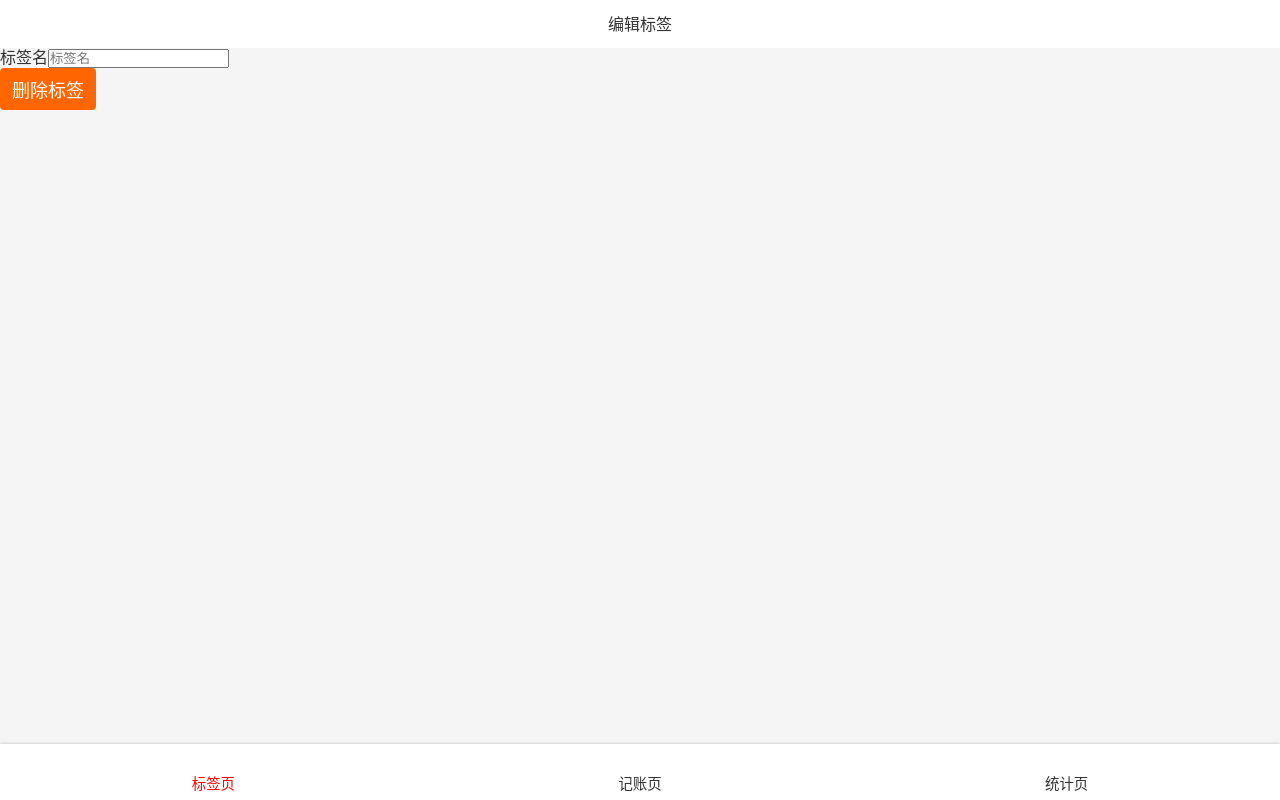
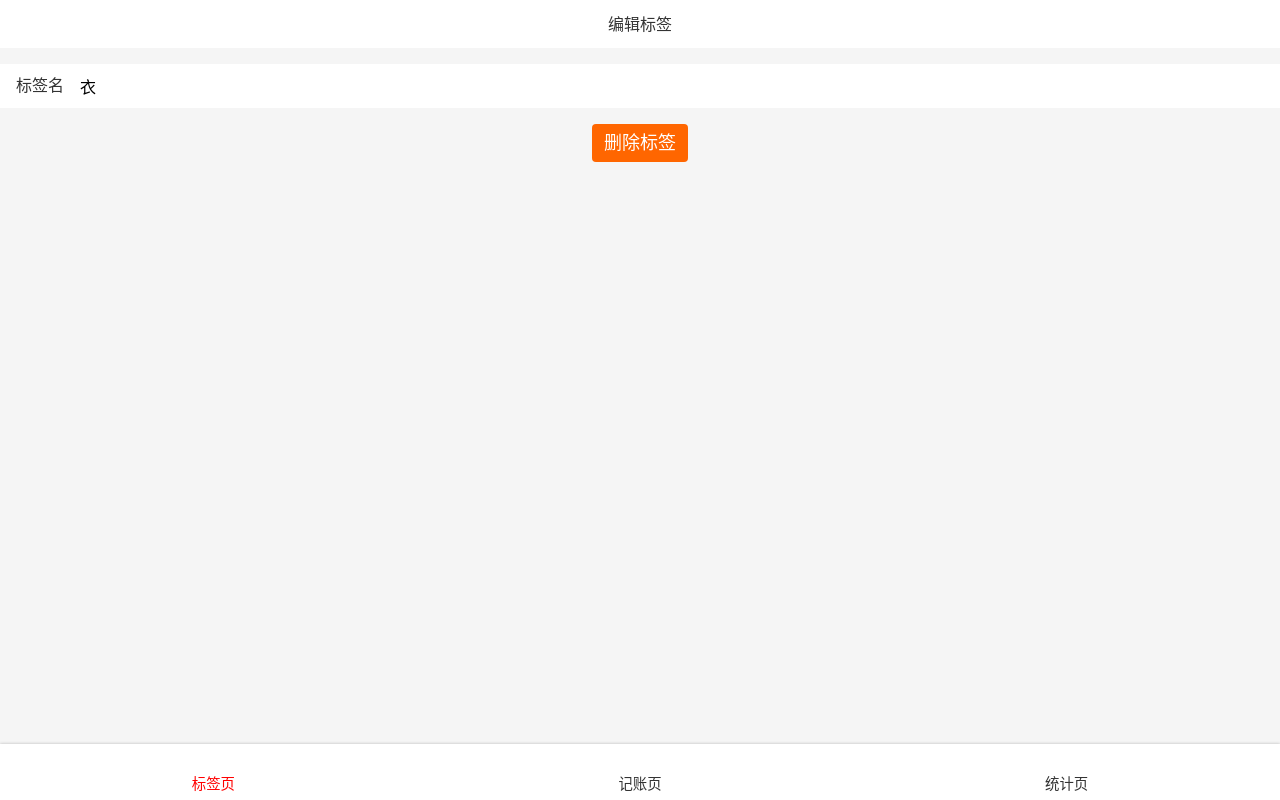
Before and after one commit to haixiangyan/split-wise-react, a React app: page /#/tags/1 in a window 1280 px wide. Built offline with nearby package versions, Linux system fonts and the light colour scheme.

Commit message:
完成 Tag 样式

```diff
--- a/src/assets/styles/global.scss
+++ b/src/assets/styles/global.scss
@@ -36,8 +36,8 @@ body {
   outline: none;
 }
 
-button {
-  font-family: inherit;
+button, input {
+  font: inherit;
 }
 
 .icon {
--- /dev/null
+++ b/src/components/Center.tsx
@@ -0,0 +1,10 @@
+import styled from 'styled-components'
+
+const Center = styled.div`
+  display: flex;
+  align-items: center;
+  justify-content: center;
+  flex-direction: column;
+`
+
+export default Center
--- a/src/components/Input.tsx
+++ b/src/components/Input.tsx
@@ -9,7 +9,7 @@ const Label = styled.label`
    }
    > input {
       flex-grow: 1;
-      height: 72px;
+      height: 44px;
       background: none;
       border: none;
    }
--- /dev/null
+++ b/src/components/Space.tsx
@@ -0,0 +1,7 @@
+import styled from 'styled-components'
+
+const Space = styled.div`
+  height: 16px;
+`
+
+export default Space
--- a/src/pages/Money/NoteSection.tsx
+++ b/src/pages/Money/NoteSection.tsx
@@ -5,7 +5,7 @@ import Input from '../../components/Input'
 
 const Wrapper = styled.section`
   background: #f5f5f5;
-  padding: 0 16px;
+  padding: 14px 16px;
   font-size: 14px;
 `
 
@@ -23,7 +23,7 @@ const NoteSection: React.FC<TProps> = (props) => {
 
   return (
     <Wrapper>
-      <Input label="标签" onChange={onChange} value={note}/>
+      <Input label="标签" onChange={onChange} value={note} placeholder="请填写备注"/>
     </Wrapper>
   )
 }
--- a/src/pages/Tag/index.tsx
+++ b/src/pages/Tag/index.tsx
@@ -5,10 +5,19 @@ import Layout from '../../components/Layout'
 import Icon from '../../components/Icon'
 import Button from '../../components/Button'
 import styled from 'styled-components'
+import Input from '../../components/Input'
+import Center from '../../components/Center'
+import Space from '../../components/Space'
 
 type TParams = {
   tagId: string
 }
+
+const InputWrapper = styled.div`
+  background: white;
+  padding: 0 16px;
+  margin-top: 16px;
+`
 
 const Topbar = styled.header`
   display: flex;
@@ -32,13 +41,13 @@ const Tag: React.FC = () => {
         <span>编辑标签</span>
         <Icon/>
       </Topbar>
-      <label>
-        <span>标签名</span>
-        <input placeholder="标签名" type="text"/>
-      </label>
-      <div>
+      <InputWrapper>
+        <Input label="标签名" type="text" value={tag!.name} placeholder="标签名"/>
+      </InputWrapper>
+      <Space/>
+      <Center>
         <Button>删除标签</Button>
-      </div>
+      </Center>
     </Layout>
   )
 }
--- a/src/pages/Tags/index.tsx
+++ b/src/pages/Tags/index.tsx
@@ -5,6 +5,8 @@ import styled from 'styled-components'
 import Icon from '../../components/Icon'
 import {Link} from 'react-router-dom'
 import Button from '../../components/Button'
+import Center from '../../components/Center'
+import Space from '../../components/Space'
 
 const TagList = styled.ol`
   font-size: 16px;
@@ -20,17 +22,6 @@ const TagList = styled.ol`
       padding: 12px 16px 12px 0;
     }
   }
-`
-
-const Center = styled.div`
-  display: flex;
-  align-items: center;
-  justify-content: center;
-  flex-direction: column;
-`
-
-const Space = styled.div`
-  height: 16px;
 `
 
 const Tags: React.FunctionComponent = () => {
```
